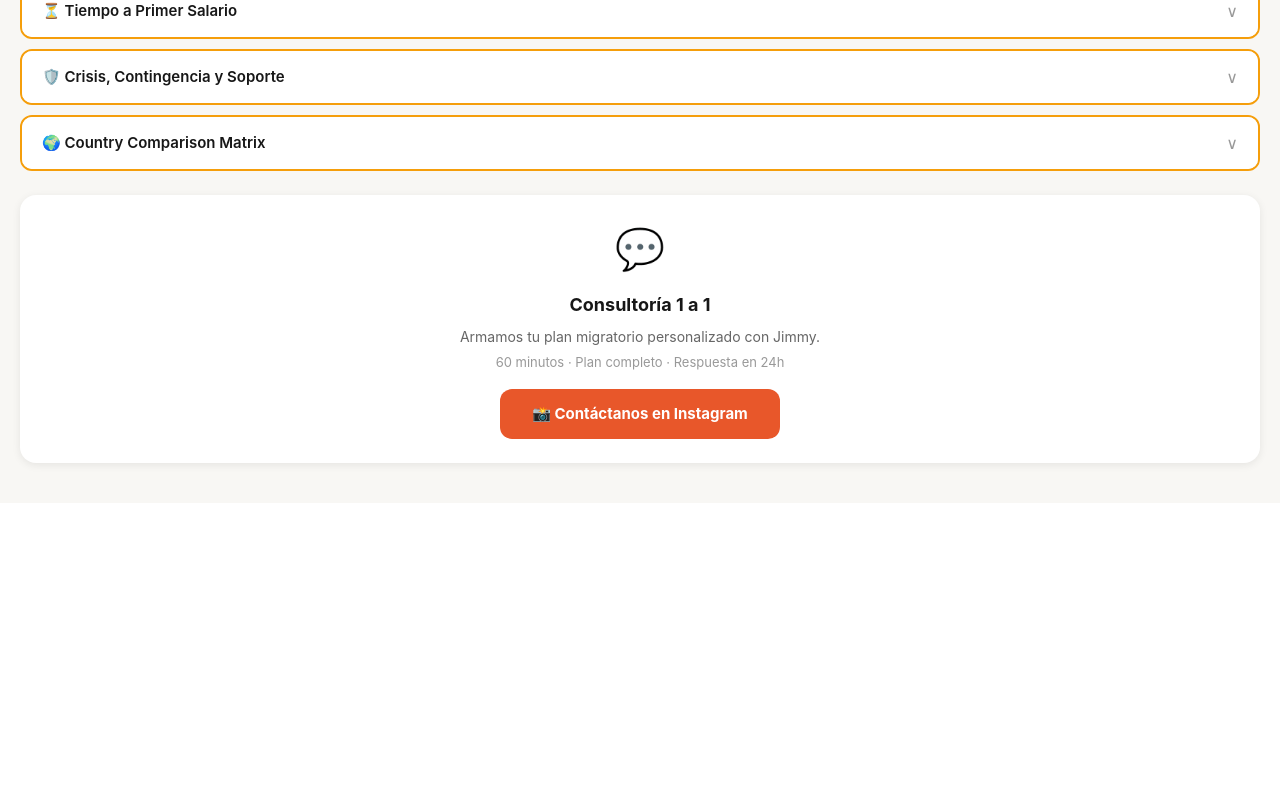
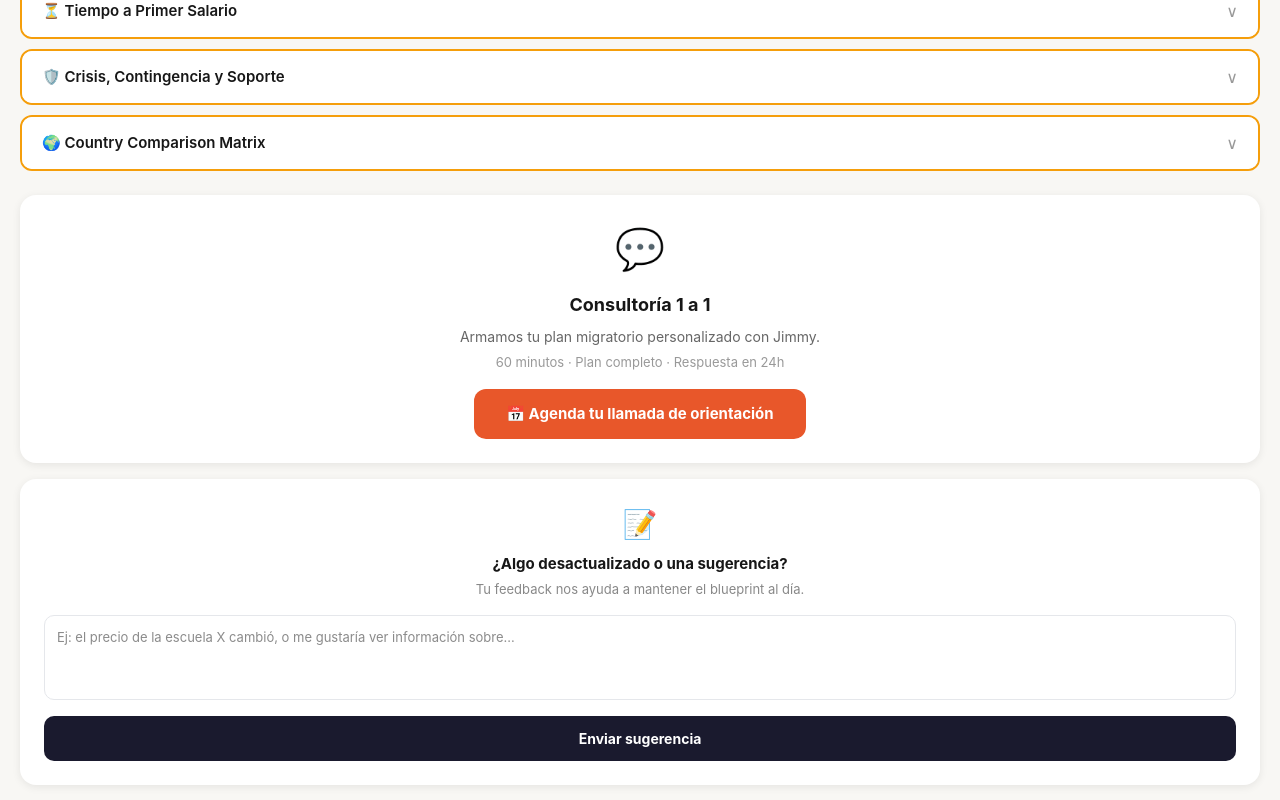
Before and after one commit to LifestyleTravel26/lifestyle-travel, a Next.js app in the folder lifestyle-travel/: page /work-and-study/irlanda in a window 1280 px wide. Shown: the part 1596-2396 px from the top of the page. Before the commit the page ends 2099 px from the top, so only its background shows below. Built offline with nearby package versions, Linux system fonts and the light colour scheme.

Commit message:
Ireland final changes

```diff
--- a/lifestyle-travel/app/work-and-study/irlanda/page.tsx
+++ b/lifestyle-travel/app/work-and-study/irlanda/page.tsx
@@ -3,6 +3,7 @@ import { useState } from 'react'
 
 export default function Irlanda() {
   const [openSection, setOpenSection] = useState<string | null>(null)
+  const [feedback, setFeedback] = useState('')
   const toggle = (s: string) => setOpenSection(openSection === s ? null : s)
 
   const HackBox = ({ text }: { text: string }) => (
@@ -77,7 +78,7 @@ export default function Irlanda() {
 
       {/* STATS */}
       <div style={{ display: 'grid', gridTemplateColumns: '1fr 1fr 1fr', gap: '10px', padding: '16px 20px' }}>
-        {[['💰', 'Costo inicial', '€3,000 - €5,000'], ['🕐', 'Duración', '12 - 24 meses'], ['📊', 'Dificultad', 'Fácil']].map((s, i) => (
+        {[['💰', 'Costo inicial (Cursos)', '€3,000 - €5,000'], ['🕐', 'Duración', '12 - 24 meses'], ['📊', 'Dificultad', 'Fácil']].map((s, i) => (
           <div key={i} style={{ backgroundColor: 'white', borderRadius: '10px', padding: '14px', textAlign: 'center', boxShadow: '0 1px 4px rgba(0,0,0,0.06)' }}>
             <div style={{ fontSize: '22px', marginBottom: '4px' }}>{s[0]}</div>
             <div style={{ color: '#999', fontSize: '10px', marginBottom: '3px' }}>{s[1]}</div>
@@ -419,8 +420,7 @@ export default function Irlanda() {
                 {[
                   ['Daft.ie', 'Portal oficial #1', 'Activa alertas push — responde en menos de 2 horas', 'daft.ie', 'https://daft.ie'],
                   ['Rent.ie', 'Portal oficial #2', 'Filtra por habitaciones compartidas', 'rent.ie', 'https://rent.ie'],
-                  ['Grupos WhatsApp Latinos', 'Networking', 'Habitaciones publicadas antes que en portales — responde en 2 minutos', 'Comunidad L&T', 'https://wa.me/353830691988'],
-                  ['Facebook Groups', 'Social', 'Grupos: Rent in Dublin / Apartments Dublin', 'Facebook', 'https://facebook.com'],
+                  ['Grupos WhatsApp Latinos', 'Networking', 'Únete al grupo de tu país — Mexicanos, Ticos, Colombianos, Argentinos en Irlanda', 'Ver grupos', '#'],
                 ].map((r, i) => (
                   <tr key={i}>
                     <td style={{ ...T.td(i), ...T.bold }}>{r[0]}</td>
@@ -565,7 +565,7 @@ export default function Irlanda() {
             ['INIS / Inmigración', 'IrishImmigration.ie — Para problemas con visa y IRP'],
             ['Revenue / Impuestos', 'Revenue.ie — Para Emergency Tax y trámites fiscales'],
             ['GP (Médico)', 'Busca tu GP más cercano por código postal en hse.ie'],
-            ['Comunidad L&T', 'wa.me/353830691988 — Soporte de la comunidad Lifestyle & Travel'],
+            ['Comunidad L&T', ' Mexicanos, Ticos, Colombianos, Argentinos en Irlanda — '],
           ].map((item, i) => (
             <div key={i} style={{ display: 'flex', gap: '10px', marginBottom: '8px', fontSize: '14px' }}>
               <span style={{ color: '#e8572a', fontWeight: '700', flexShrink: 0, minWidth: '120px' }}>{item[0]}:</span>
@@ -640,15 +640,39 @@ export default function Irlanda() {
           </div>
         </Section>
 
-        {/* CONSULTORIA */}
-        <div style={{ backgroundColor: 'white', borderRadius: '16px', padding: '24px', textAlign: 'center', boxShadow: '0 2px 8px rgba(0,0,0,0.08)', marginTop: '24px' }}>
+      {/* CONSULTORIA */}
+      <div style={{ backgroundColor: 'white', borderRadius: '16px', padding: '24px', textAlign: 'center', boxShadow: '0 2px 8px rgba(0,0,0,0.08)', marginTop: '24px' }}>
           <div style={{ fontSize: '40px', marginBottom: '12px' }}>💬</div>
           <h3 style={{ fontWeight: 'bold', marginBottom: '8px', fontSize: '18px' }}>Consultoría 1 a 1</h3>
           <p style={{ color: '#666', fontSize: '14px', marginBottom: '6px' }}>Armamos tu plan migratorio personalizado con Jimmy.</p>
           <p style={{ color: '#999', fontSize: '13px', marginBottom: '16px' }}>60 minutos · Plan completo · Respuesta en 24h</p>
-          <a href="https://instagram.com/lifestyle.n.travel" target="_blank" rel="noopener noreferrer" style={{ backgroundColor: '#e8572a', color: 'white', borderRadius: '12px', padding: '14px 32px', fontSize: '15px', fontWeight: 'bold', textDecoration: 'none', display: 'inline-block' }}>
-            📸 Contáctanos en Instagram
+          <a href="#" target="_blank" rel="noopener noreferrer"
+            style={{ backgroundColor: '#e8572a', color: 'white', borderRadius: '12px', padding: '14px 32px', fontSize: '15px', fontWeight: 'bold', textDecoration: 'none', display: 'inline-block' }}>
+            📅 Agenda tu llamada de orientación
           </a>
+        </div>
+
+        {/* FEEDBACK */}
+        <div style={{ backgroundColor: 'white', borderRadius: '16px', padding: '24px', boxShadow: '0 2px 8px rgba(0,0,0,0.08)', marginTop: '16px' }}>
+          <div style={{ fontSize: '28px', textAlign: 'center', marginBottom: '8px' }}>📝</div>
+          <h3 style={{ fontWeight: 'bold', fontSize: '15px', textAlign: 'center', marginBottom: '4px' }}>¿Algo desactualizado o una sugerencia?</h3>
+          <p style={{ color: '#888', fontSize: '13px', textAlign: 'center', marginBottom: '16px' }}>Tu feedback nos ayuda a mantener el blueprint al día.</p>
+          <textarea
+            value={feedback}
+            onChange={e => setFeedback(e.target.value)}
+            placeholder="Ej: el precio de la escuela X cambió, o me gustaría ver información sobre..."
+            rows={3}
+            style={{ width: '100%', borderRadius: '10px', border: '1px solid #e5e7eb', padding: '12px', fontSize: '13px', resize: 'none', boxSizing: 'border-box' as const, fontFamily: 'inherit', outline: 'none' }}
+          />
+          <button
+            onClick={() => {
+              if (!feedback.trim()) return
+              window.open(`https://wa.me/353830691988?text=${encodeURIComponent('💡 Feedback Blueprint Irlanda:\n\n' + feedback)}`, '_blank')
+              setFeedback('')
+            }}
+            style={{ marginTop: '10px', width: '100%', backgroundColor: '#1a1a2e', color: 'white', borderRadius: '10px', padding: '12px', fontSize: '14px', fontWeight: '700', border: 'none', cursor: 'pointer' }}>
+            Enviar sugerencia
+          </button>
         </div>
 
       </div>
```
